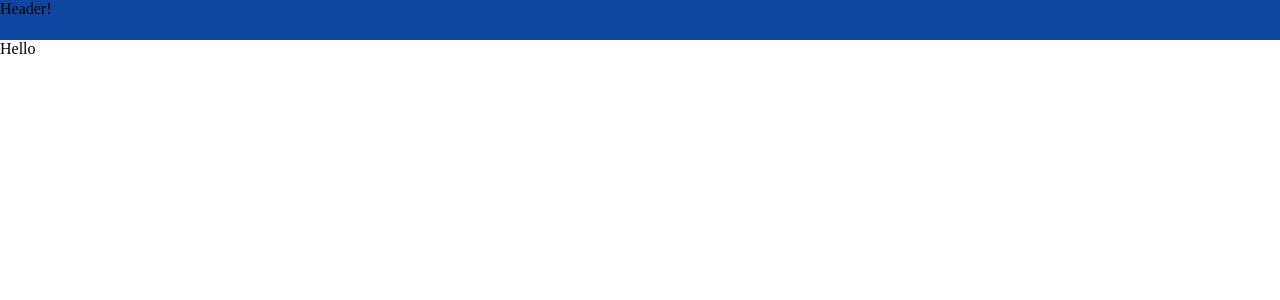
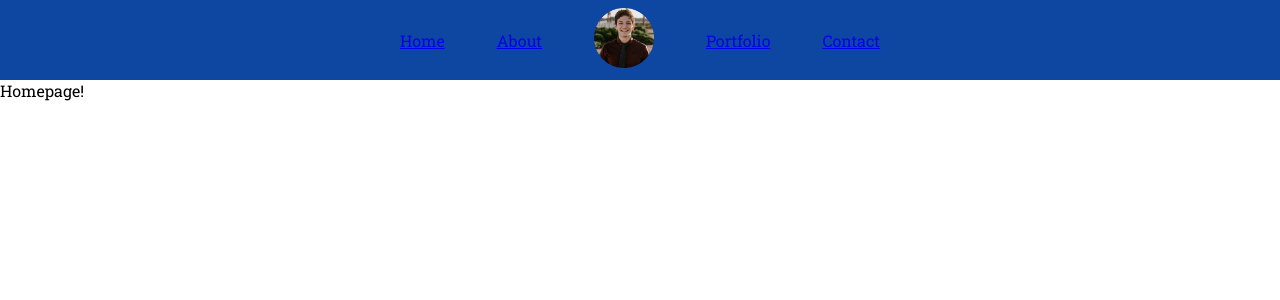
Before and after one commit to Paul-Munley/paul-munley-portfolio, a React (Create React App) app: page / in a window 1280 px wide. Shown: the top 300 px of the page. Built offline with nearby package versions, Linux system fonts and the light colour scheme.

Commit message:
Worked on header styling and react router page routing for site.

```diff
--- a/public/index.html
+++ b/public/index.html
@@ -3,6 +3,12 @@
   <head>
     <meta charset="utf-8" />
     <link rel="icon" href="%PUBLIC_URL%/favicon.ico" />
+    <link rel="preconnect" href="https://fonts.googleapis.com" />
+    <link rel="preconnect" href="https://fonts.gstatic.com" crossorigin />
+    <link
+      href="https://fonts.googleapis.com/css2?family=Roboto+Slab:wght@400;500;600;700&display=swap"
+      rel="stylesheet"
+    />
     <meta name="viewport" content="width=device-width, initial-scale=1" />
     <meta name="theme-color" content="#000000" />
     <meta
--- a/src/App.js
+++ b/src/App.js
@@ -3,20 +3,32 @@ import "./App.css";
 import { Route, Switch } from "react-router-dom";
 import Header from "./components/Header";
 import Homepage from "./pages/Homepage";
-import Layout from "./layout/Layout";
+import About from "./pages/About";
+import Portfolio from "./pages/Portfolio";
+import Contact from "./pages/Contact";
 
 function App() {
   return (
-    <Layout>
+    <div>
+      <Header />
       <Switch>
-        <Route path="/">
+        <Route exact path="/">
           <Homepage />
+        </Route>
+        <Route path="/about">
+          <About />
+        </Route>
+        <Route path="/portfolio">
+          <Portfolio />
+        </Route>
+        <Route path="/contact">
+          <Contact />
         </Route>
         <Route exact path="*">
           <p>page not found</p>
         </Route>
       </Switch>
-    </Layout>
+    </div>
   );
 }
 
--- a/src/components/Header.js
+++ b/src/components/Header.js
@@ -1,9 +1,27 @@
+import { NavLink } from "react-router-dom";
 import classes from "./Header.module.css";
+import logo from "../assets/circle-cropped.png";
 
 const Header = () => {
   return (
     <div className={classes.header}>
-      <p>Header!</p>
+      <ul>
+        <li>
+          <NavLink to="/">Home</NavLink>
+        </li>
+        <li>
+          <NavLink to="/about">About</NavLink>
+        </li>
+        <li>
+          <img src={logo} height="60px" />
+        </li>
+        <li>
+          <NavLink to="/portfolio">Portfolio</NavLink>
+        </li>
+        <li>
+          <NavLink to="/contact">Contact</NavLink>
+        </li>
+      </ul>
     </div>
   );
 };
--- a/src/components/Header.module.css
+++ b/src/components/Header.module.css
@@ -1,6 +1,18 @@
 .header {
+  display: flex;
+  align-items: center;
+  justify-content: center;
   width: 100%;
-  height: 5vh;
+  height: 7vh;
+  padding: 2.5rem;
   background: aqua;
   background-color: #0d47a1;
 }
+
+.header ul {
+  list-style: none;
+  width: 40%;
+  display: flex;
+  align-items: center;
+  justify-content: space-between;
+}
--- a/src/index.css
+++ b/src/index.css
@@ -7,10 +7,9 @@
   font-size: 100%;
 }
 
-/* body {
-  margin: 0;
-  height: 100%;
-} */
+html {
+  font-family: "Roboto Slab", serif;
+}
 
 code {
   font-family: source-code-pro, Menlo, Monaco, Consolas, "Courier New",
--- a/src/layout/Layout.js
+++ b/src/layout/Layout.js
@@ -1,13 +1,13 @@
-import { Fragment } from "react";
-import Header from "../components/Header";
+// import { Fragment } from "react";
+// import Header from "../components/Header";
 
-const Layout = props => {
-  return (
-    <Fragment>
-      <Header />
-      <div>{props.children}</div>
-    </Fragment>
-  );
-};
+// const Layout = props => {
+//   return (
+//     <Fragment>
+//       <Header />
+//       <div>{props.children}</div>
+//     </Fragment>
+//   );
+// };
 
-export default Layout;
+// export default Layout;
--- /dev/null
+++ b/src/pages/About.js
@@ -0,0 +1,5 @@
+const About = () => {
+  return <p>About!</p>;
+};
+
+export default About;
--- /dev/null
+++ b/src/pages/Contact.js
@@ -0,0 +1,5 @@
+const Contact = () => {
+  return <p>Contact!</p>;
+};
+
+export default Contact;
--- a/src/pages/Homepage.js
+++ b/src/pages/Homepage.js
@@ -1,7 +1,5 @@
-import Header from "../components/Header";
-
 const HomePage = () => {
-  return <p>Hello</p>;
+  return <p>Homepage!</p>;
 };
 
 export default HomePage;
--- /dev/null
+++ b/src/pages/Portfolio.js
@@ -0,0 +1,5 @@
+const Portfolio = () => {
+  return <p>Portfolio!</p>;
+};
+
+export default Portfolio;
```
Also changed, not shown: src/assets/circle-cropped.png (added).
